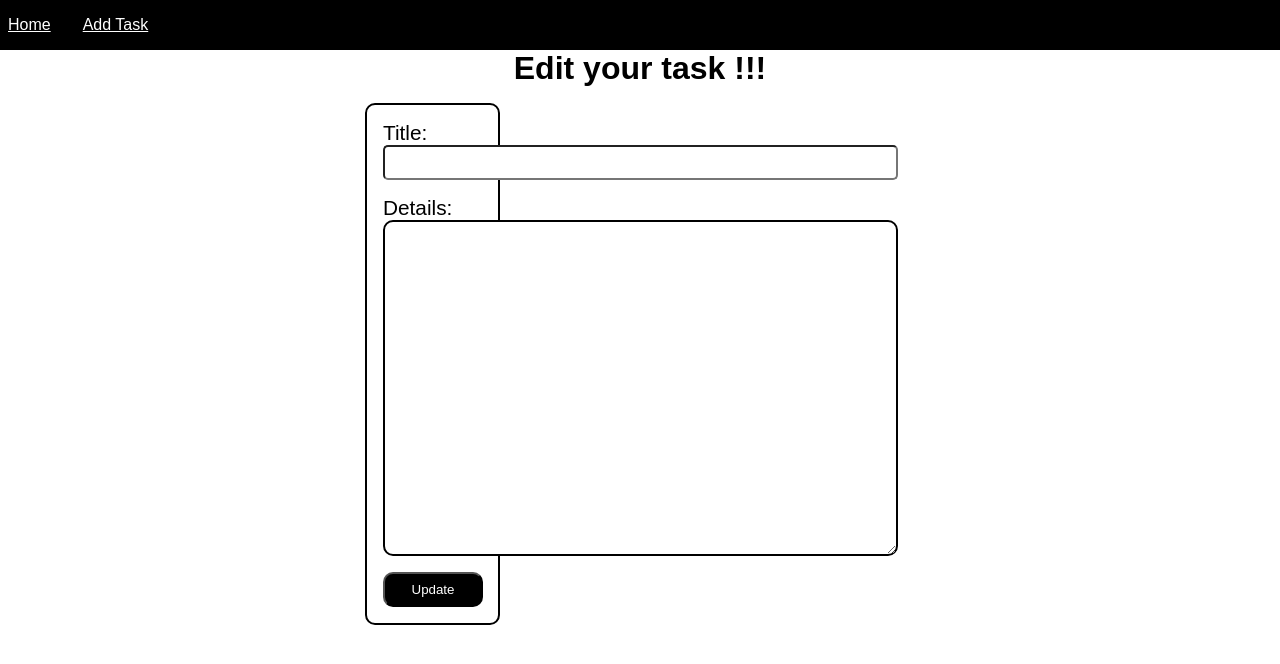
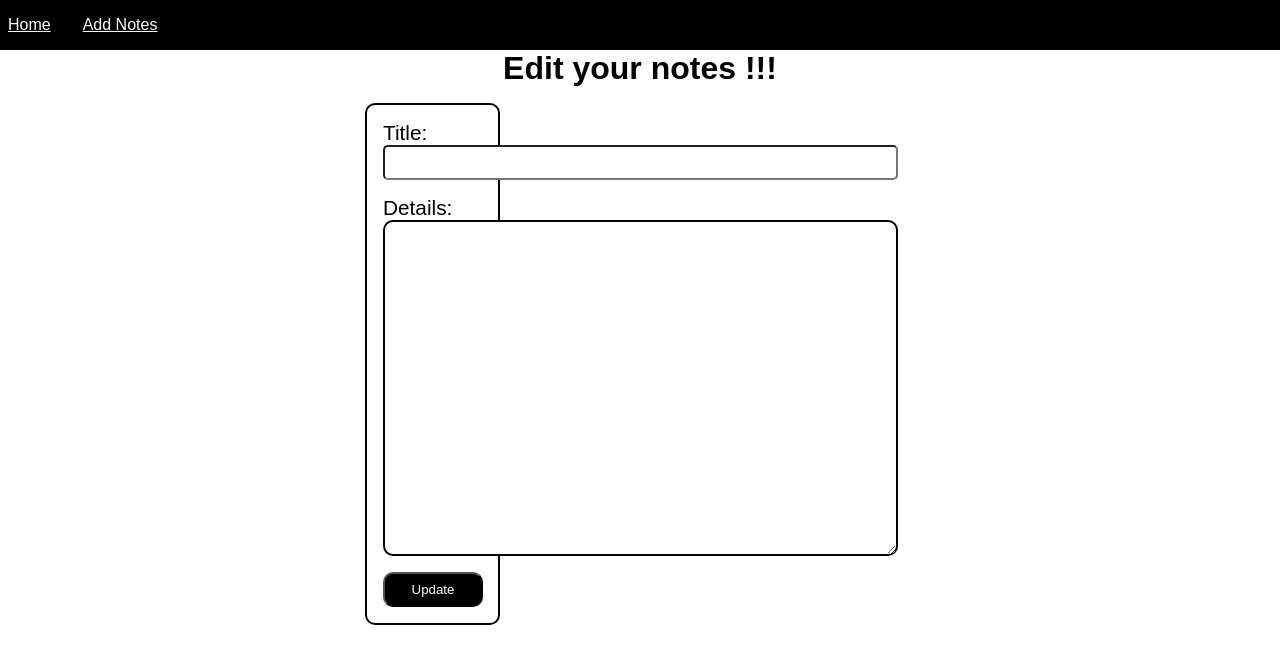
Before and after one commit to zeeshan-ahmad-khan/nextjs-projects, a Next.js app in the folder next-notes-app/: page /EditPage/1 in a window 1280 px wide. Shown: the top 664 px of the page. Built offline with nearby package versions, Linux system fonts and the light colour scheme; no server answers.

Commit message:
error handler added

```diff
--- a/next-notes-app/components/Navbar.jsx
+++ b/next-notes-app/components/Navbar.jsx
@@ -4,7 +4,7 @@ function Navbar() {
     return (
         <div className="navbar">
             <Link href='/'>Home</Link>
-            <Link href='/AddPage'>Add Task</Link>
+            <Link href='/AddPage'>Add Notes</Link>
         </div>
     )
 }
--- a/next-notes-app/pages/AddPage.jsx
+++ b/next-notes-app/pages/AddPage.jsx
@@ -31,7 +31,7 @@ function AddTodo() {
 
     return (
         <div className="add-todo">
-            <h3>Add your task !!!</h3>
+            <h3>Add your notes !!!</h3>
             {error && <p style={{ color: "red" }}>An error occurred ! Please try again.</p>}
             <form onSubmit={handleSubmit}>
 
--- a/next-notes-app/pages/EditPage/[EditPage].jsx
+++ b/next-notes-app/pages/EditPage/[EditPage].jsx
@@ -48,7 +48,7 @@ function EditPage() {
 
     return (
         <div className="edit-todo">
-            <h3>Edit your task !!!</h3>
+            <h3>Edit your notes !!!</h3>
             {error && <p style={{ color: "red" }}>An error occurred ! Please try again.</p>}
             <form onSubmit={handleSubmit}>
 
```
